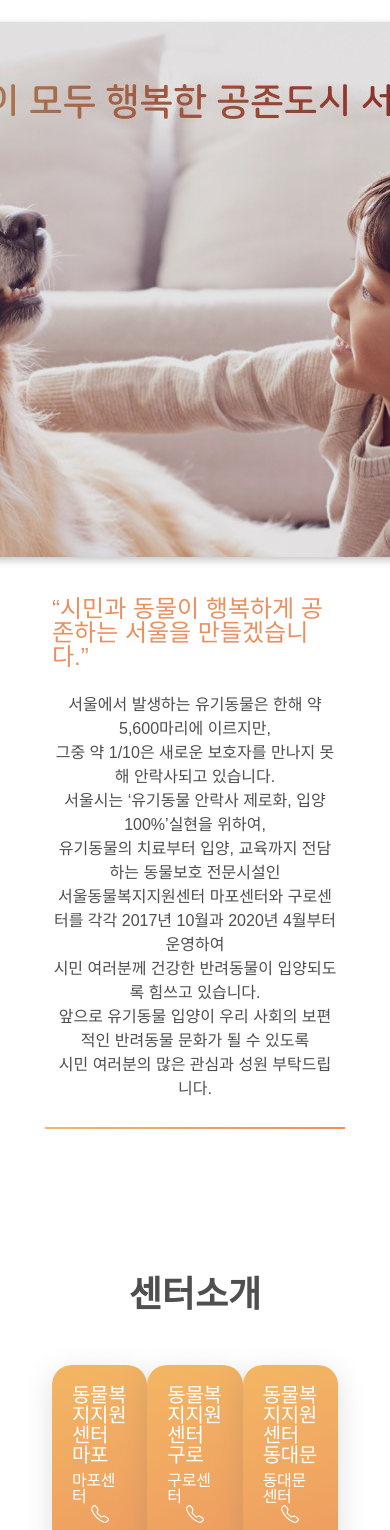
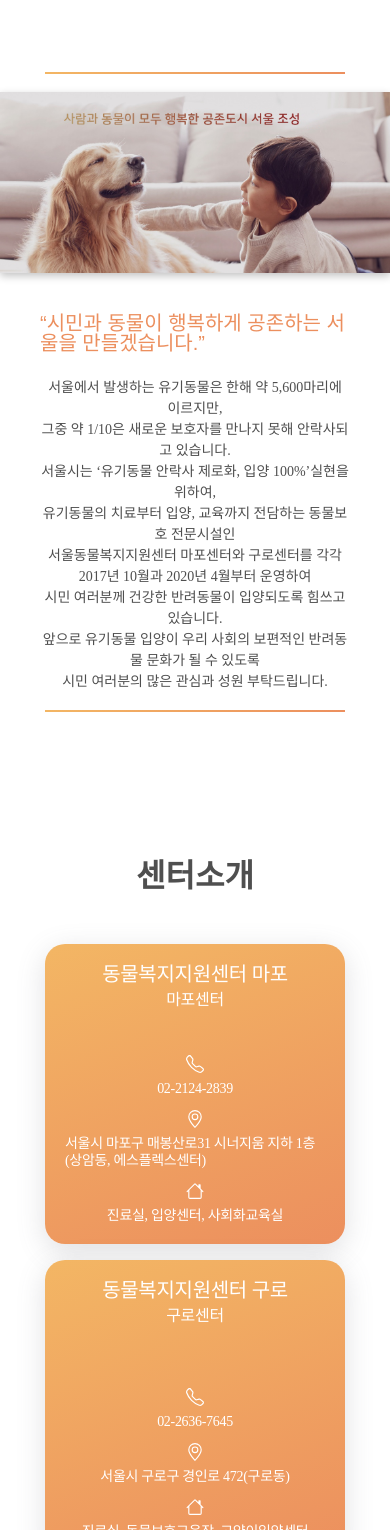
Before and after one commit to hnaa0/my-fluffy-family, a React (Vite) app: page /info/centerinfo in a window 390 px wide. Shown: the part 58-1588 px from the top of the page. Built offline with nearby package versions, Linux system fonts and the light colour scheme; no server answers; a web font is replaced by a local one.

Commit message:
💄Responsive(Mobile) CenterInfo page

```diff
--- a/src/Pages/CenterInfo.tsx
+++ b/src/Pages/CenterInfo.tsx
@@ -1,6 +1,7 @@
 import styled from "styled-components";
 import infoImg from "../assets/images/infoimage.jpg";
 import CenterInfoCard from "../components/CenterInfoCard";
+import { device } from "../styles/theme";
 
 const centerInfomation = [
   {
@@ -34,7 +35,7 @@ export default function CenterInfo() {
   return (
     <>
       <Container>
-        <MainItro>
+        <MainIntro>
           <img src={infoImg} alt="info image" />
           <h2>“시민과 동물이 행복하게 공존하는 서울을 만들겠습니다.”</h2>
           <p>
@@ -53,7 +54,7 @@ export default function CenterInfo() {
             <br />
             시민 여러분의 많은 관심과 성원 부탁드립니다.
           </p>
-        </MainItro>
+        </MainIntro>
         <CenterIntro>
           <h2>센터소개</h2>
           <CenterInfoCardGroup>
@@ -87,9 +88,14 @@ const Article = styled.article`
 
 const Container = styled.section`
   padding: 52px;
+  width: 100vw;
+
+  @media ${device.mobile} {
+    padding: 130px 20px 50px;
+  }
 `;
 
-const MainItro = styled(Article)`
+const MainIntro = styled(Article)`
   margin-top: 20px;
 
   &::before,
@@ -113,19 +119,38 @@ const MainItro = styled(Article)`
     bottom: -20px;
   }
 
+  @media ${device.mobile} {
+    font-size: 14px;
+    padding: 0 20px;
+  }
+
   img {
+    width: 100%;
+    max-width: 1150px;
     box-shadow: rgba(0, 0, 0, 0.24) 0px 3px 8px;
+
+    @media ${device.mobile} {
+      width: 100vw;
+    }
   }
 
   h2 {
     font-size: 24px;
     margin: 40px 0 24px 0;
     color: var(--color-orange-dark);
+
+    @media ${device.mobile} {
+      font-size: 20px;
+    }
   }
 
   p {
     text-align: center;
     line-height: 1.5;
+
+    @media ${device.mobile} {
+      font-family: Gmarket_light;
+    }
   }
 `;
 
@@ -134,6 +159,10 @@ const CenterIntro = styled(Article)`
     font-size: 36px;
     font-weight: bold;
     margin-bottom: 52px;
+
+    @media ${device.mobile} {
+      font-size: 32px;
+    }
   }
 `;
 
@@ -142,4 +171,9 @@ const CenterInfoCardGroup = styled.div`
   width: 100%;
   max-width: 1100px;
   justify-content: space-between;
+
+  @media ${device.mobile} {
+    flex-direction: column;
+    align-items: center;
+  }
 `;
```
